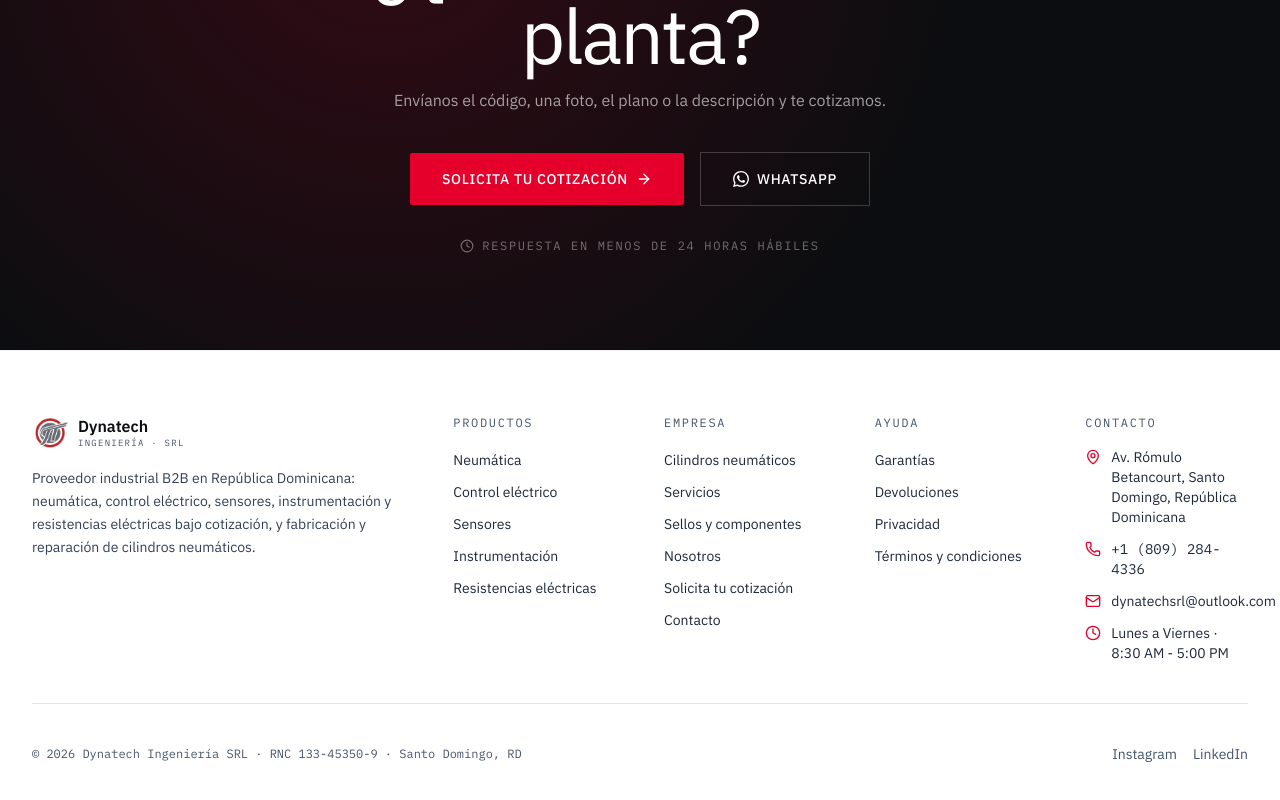
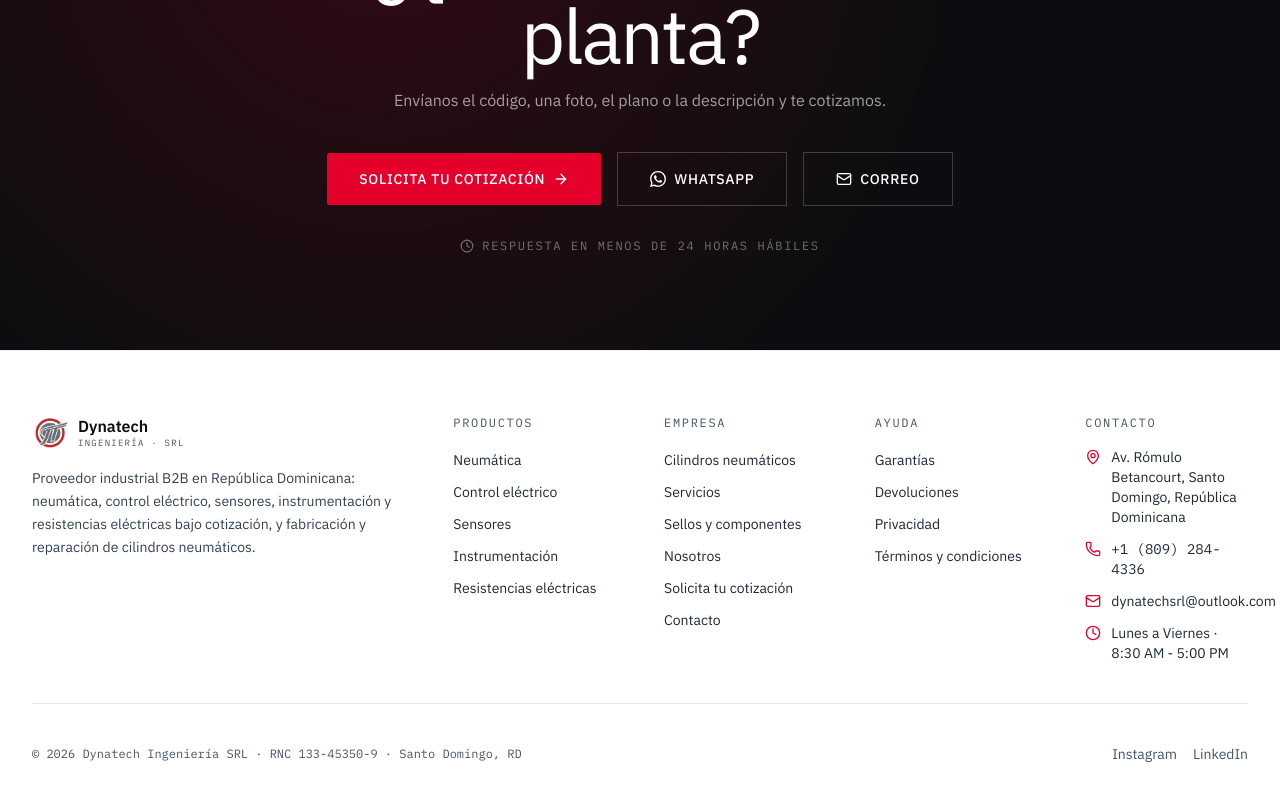
Before and after one commit to j75409402-del/Proyecto_Dynatech, a Next.js app: page / in a window 1280 px wide. Shown: the part 4608-5408 px from the top of the page. Built offline with nearby package versions, Linux system fonts and the light colour scheme; no server answers.

Commit message:
Mejora accesos de contacto desde el sitio

```diff
--- a/src/components/cta/QuoteCTA.tsx
+++ b/src/components/cta/QuoteCTA.tsx
@@ -1,8 +1,9 @@
 import Link from "next/link";
-import { ArrowRight, Clock } from "lucide-react";
+import { ArrowRight, Clock, Mail } from "lucide-react";
 import { Reveal } from "@/components/motion/Reveal";
 import { WhatsAppIcon } from "@/components/icons/WhatsAppIcon";
 import { whatsappCylinderService } from "@/lib/whatsapp";
+import { CONTACT } from "@/lib/constants";
 
 type Props = {
   eyebrow?: string;
@@ -58,7 +59,7 @@
           <p className="text-white/60 mb-10 max-w-xl mx-auto">
             {text}
           </p>
-          <div className="flex flex-wrap items-center justify-center gap-4">
+          <div className="flex flex-col items-stretch justify-center gap-3 sm:flex-row sm:flex-wrap sm:items-center sm:gap-4">
             <Link href={quoteHref(quoteItem, quoteTipo)} className="btn-primary px-8 py-4 text-sm">
               {ctaLabel}
               <ArrowRight className="h-4 w-4" />
@@ -73,6 +74,13 @@
               <WhatsAppIcon className="h-4 w-4" />
               WhatsApp
             </a>
+            <a
+              href={`mailto:${CONTACT.email}?subject=${encodeURIComponent("Consulta sobre soluciones industriales")}`}
+              className="inline-flex items-center justify-center gap-2 border border-white/20 px-8 py-4 text-sm font-medium uppercase tracking-wider text-white transition-colors hover:border-white/40"
+            >
+              <Mail className="h-4 w-4" />
+              Correo
+            </a>
           </div>
           <p className="mt-8 flex items-center justify-center gap-2 text-xs text-white/40 font-mono uppercase tracking-techno">
             <Clock className="h-3.5 w-3.5" />
```
